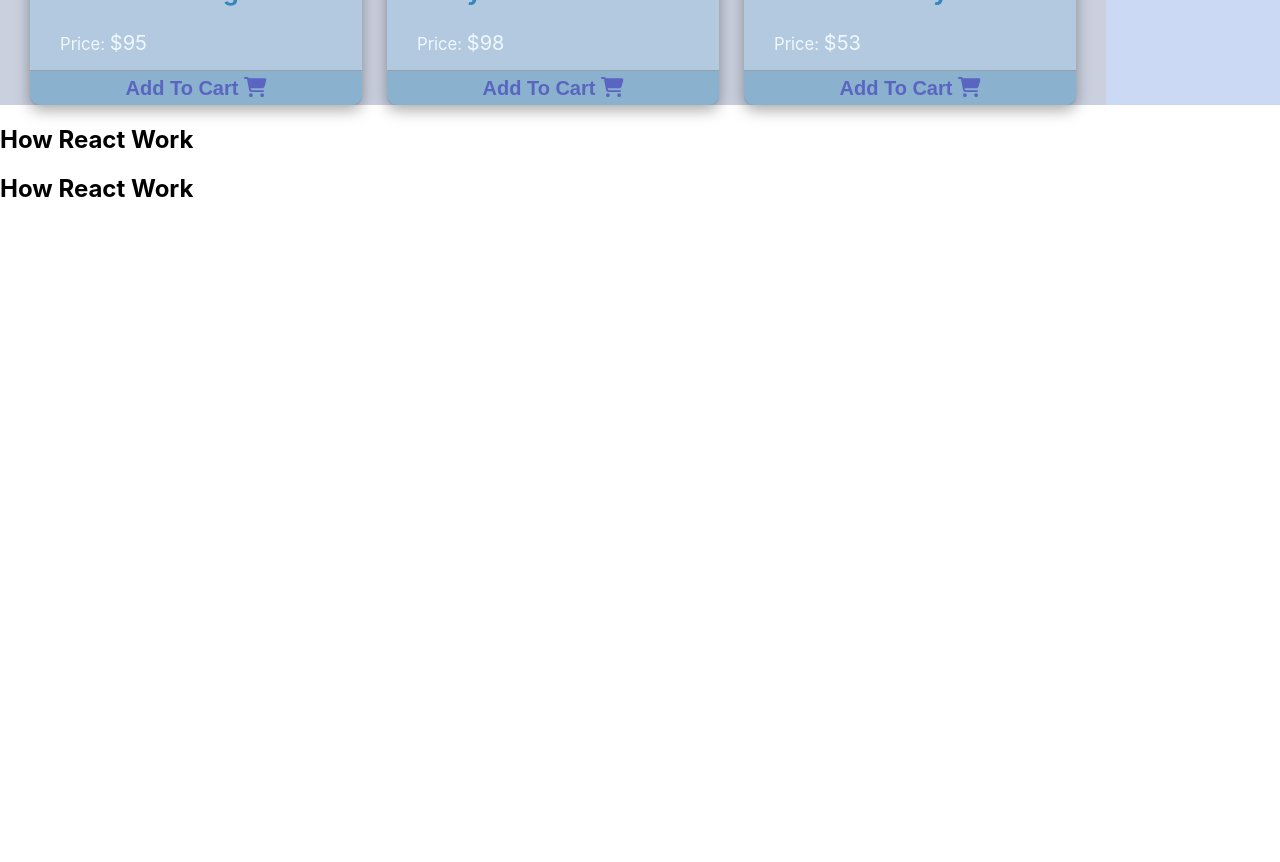
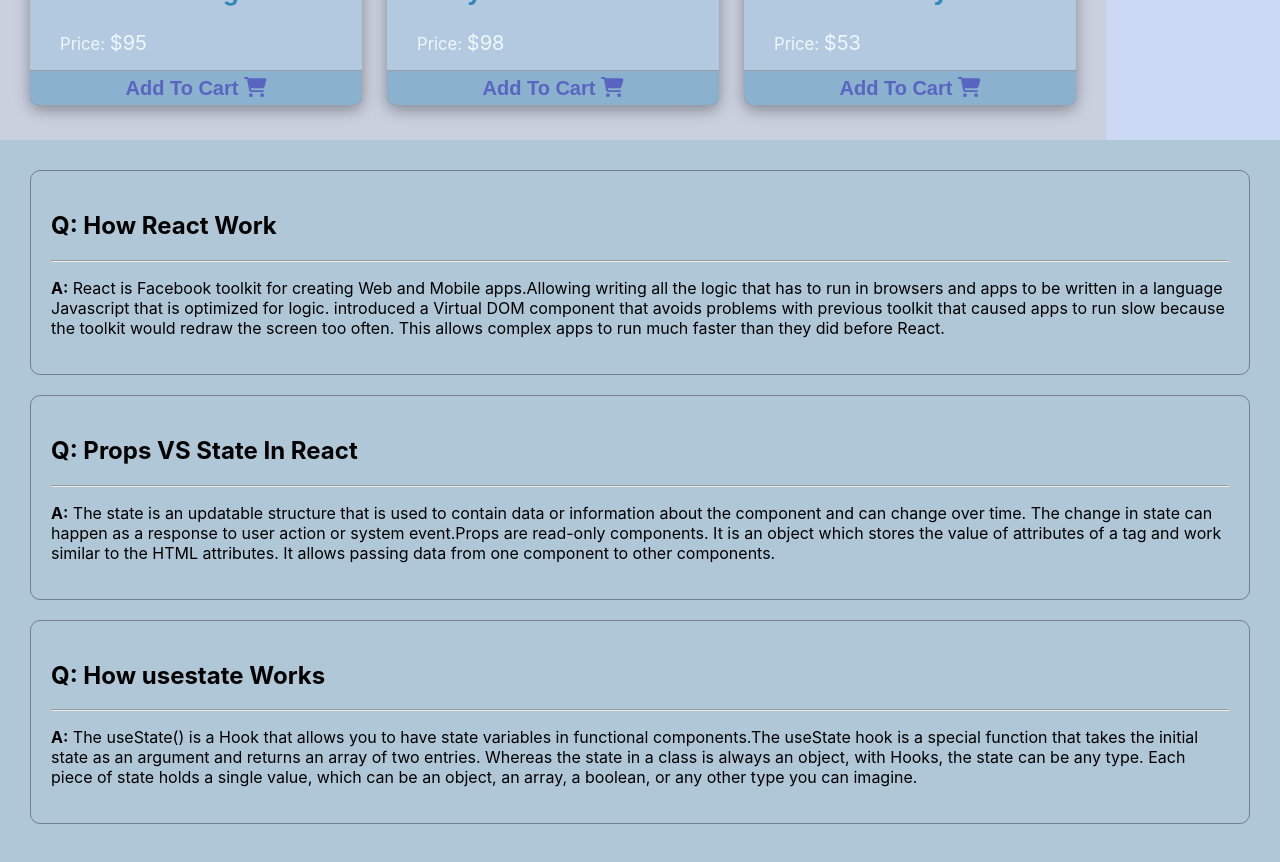
Before and after one commit to Alamin-git/Sunglass-House, a React (Create React App) app: page / in a window 1280 px wide. Shown: the part 1840-2702 px from the top of the page. Before the commit the page ends 2063 px from the top, so only its background shows below. Built offline with nearby package versions, Linux system fonts and the light colour scheme.

Commit message:
answer add

```diff
--- a/src/App.js
+++ b/src/App.js
@@ -1,4 +1,3 @@
-import logo from './logo.svg';
 import './App.css';
 import Header from './components/Header/Header';
 import Shop from './components/Shop/Shop';
--- a/src/components/Question/Question.css
+++ b/src/components/Question/Question.css
@@ -0,0 +1,11 @@
+.question{
+    background-color: rgb(175 199 215);
+    padding: 30px;
+
+}
+.question-ans{
+    border: 1px solid slategrey;
+    padding: 20px;
+    border-radius: 10px;
+    margin-bottom: 20px;
+}
--- a/src/components/Question/Question.js
+++ b/src/components/Question/Question.js
@@ -1,10 +1,24 @@
 import React from 'react';
+import './Question.css'
 
 const Question = () => {
     return (
-        <div>
-            <h2>How React Work</h2>
-            <h2>How React Work</h2>
+        <div className='question'>
+            <div className='question-ans'>
+                <h2>Q: How React Work</h2>
+                <hr />
+                <p><strong>A:</strong> React is Facebook toolkit for creating Web and Mobile apps.Allowing writing all the logic that has to run in browsers and apps to be written in a language Javascript that is optimized for logic. introduced a Virtual DOM component that avoids problems with previous toolkit that caused apps to run slow because the toolkit would redraw the screen too often. This allows complex apps to run much faster than they did before React.</p>
+            </div>
+            <div className='question-ans'>
+                <h2>Q: Props VS State In React</h2>
+                <hr />
+                <p><strong>A:</strong> The state is an updatable structure that is used to contain data or information about the component and can change over time. The change in state can happen as a response to user action or system event.Props are read-only components. It is an object which stores the value of attributes of a tag and work similar to the HTML attributes. It allows passing data from one component to other components.</p>
+            </div>
+            <div className='question-ans'>
+                <h2>Q: How usestate Works</h2>
+                <hr />
+                <p><strong>A:</strong> The useState() is a Hook that allows you to have state variables in functional components.The useState hook is a special function that takes the initial state as an argument and returns an array of two entries. Whereas the state in a class is always an object, with Hooks, the state can be any type. Each piece of state holds a single value, which can be an object, an array, a boolean, or any other type you can imagine.</p>
+            </div>
         </div>
     );
 };
--- a/src/components/Shop/Shop.css
+++ b/src/components/Shop/Shop.css
@@ -6,12 +6,12 @@
     display: grid;
     grid-template-columns: repeat(3, 1fr);
     grid-gap: 25px;
-    padding: 0 30px;
-    padding-top: 35px;
+    padding: 35px 30px;
     background-color: rgba(156, 165, 194, 0.527);
 }
 .cart-container{
     background-color: rgb(155 182 235 / 52%);
+    padding-bottom: 35px;
 }
 .cart-div{
     text-align: center;
@@ -20,7 +20,7 @@
 }
 .cart-header{
     font-size: 25px;
-    padding-top: 25px;
+    padding-top: 15px;
     color: rgb(50, 135, 187);
     margin-top: 0;
 }
--- a/src/components/Shop/Shop.js
+++ b/src/components/Shop/Shop.js
@@ -18,7 +18,9 @@ const Shop = () => {
     const addToCart = (product2) => {
         const newItem = [...item, product2];
         const exists = item.find(product => product.id === product2.id);
-        if (!exists) {
+        if (item.length === 4) {
+            alert('You Can Select Only 4 Items')
+        } else if (!exists) {
             setItem(newItem);
         }
         else {
```
